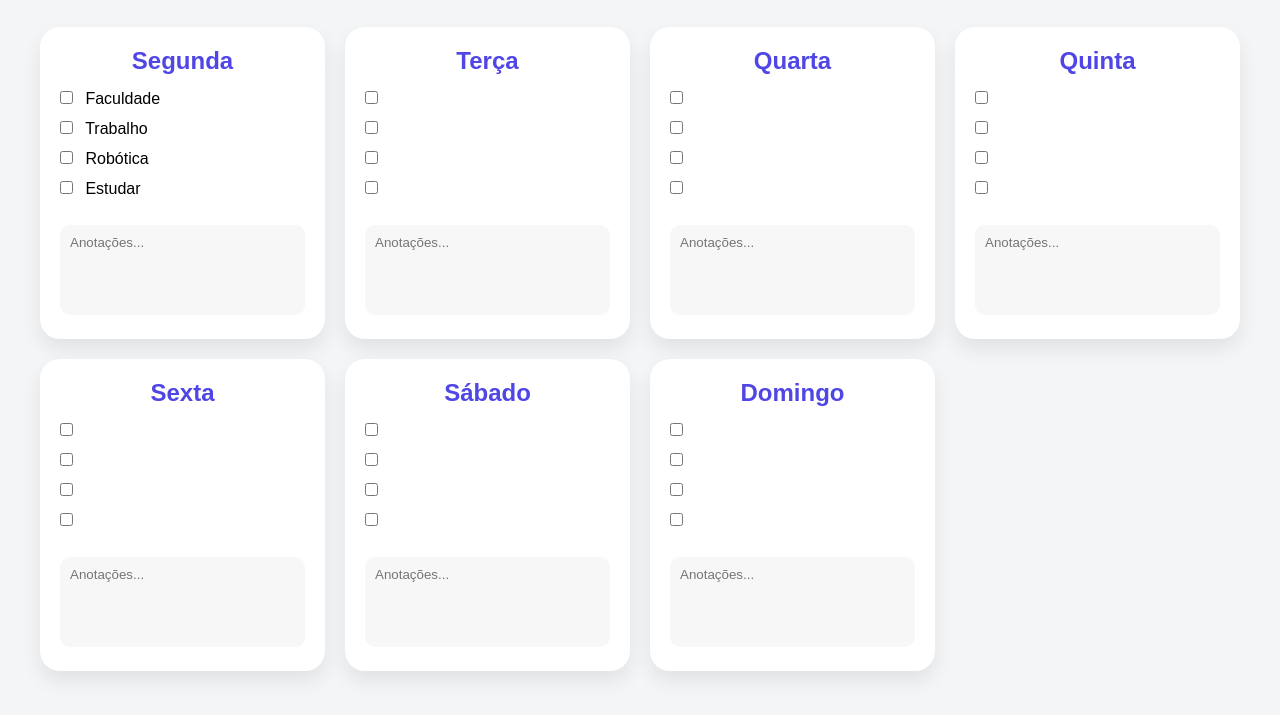
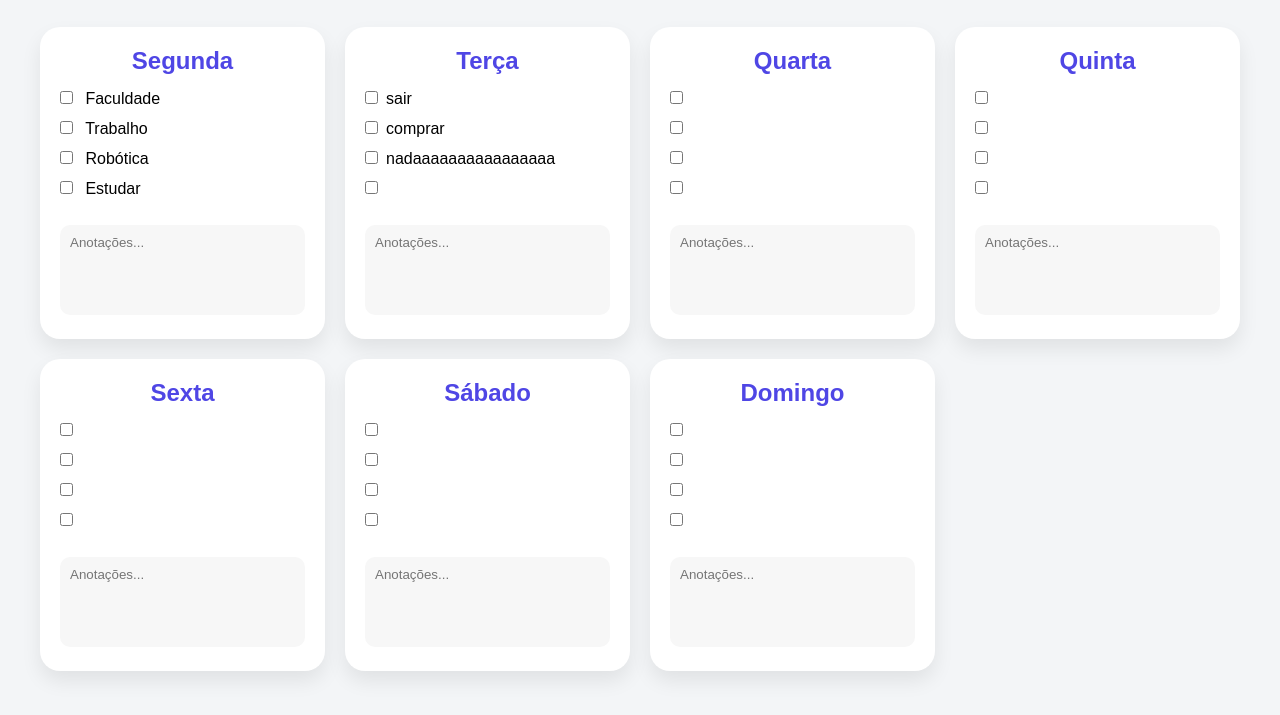
Before and after one commit to HeloiseCastro/notion, a plain HTML site: page planejamento_semanal_teste.html in a window 1280 px wide. Shown: the part 81-796 px from the top of the page. Drawn offline with Linux system fonts and the light colour scheme.

Commit message:
Update planejamento_semanal_teste.html

```diff
--- a/planejamento_semanal_teste.html
+++ b/planejamento_semanal_teste.html
@@ -122,9 +122,9 @@
 
 <h2>Terça</h2>
 
-<label><input type="checkbox"></label>
-<label><input type="checkbox"></label>
-<label><input type="checkbox"></label>
+<label><input type="checkbox">sair</label>
+<label><input type="checkbox">comprar</label>
+<label><input type="checkbox">nadaaaaaaaaaaaaaaaa</label>
 <label><input type="checkbox"></label>
 
 <textarea placeholder="Anotações..."></textarea>
```
